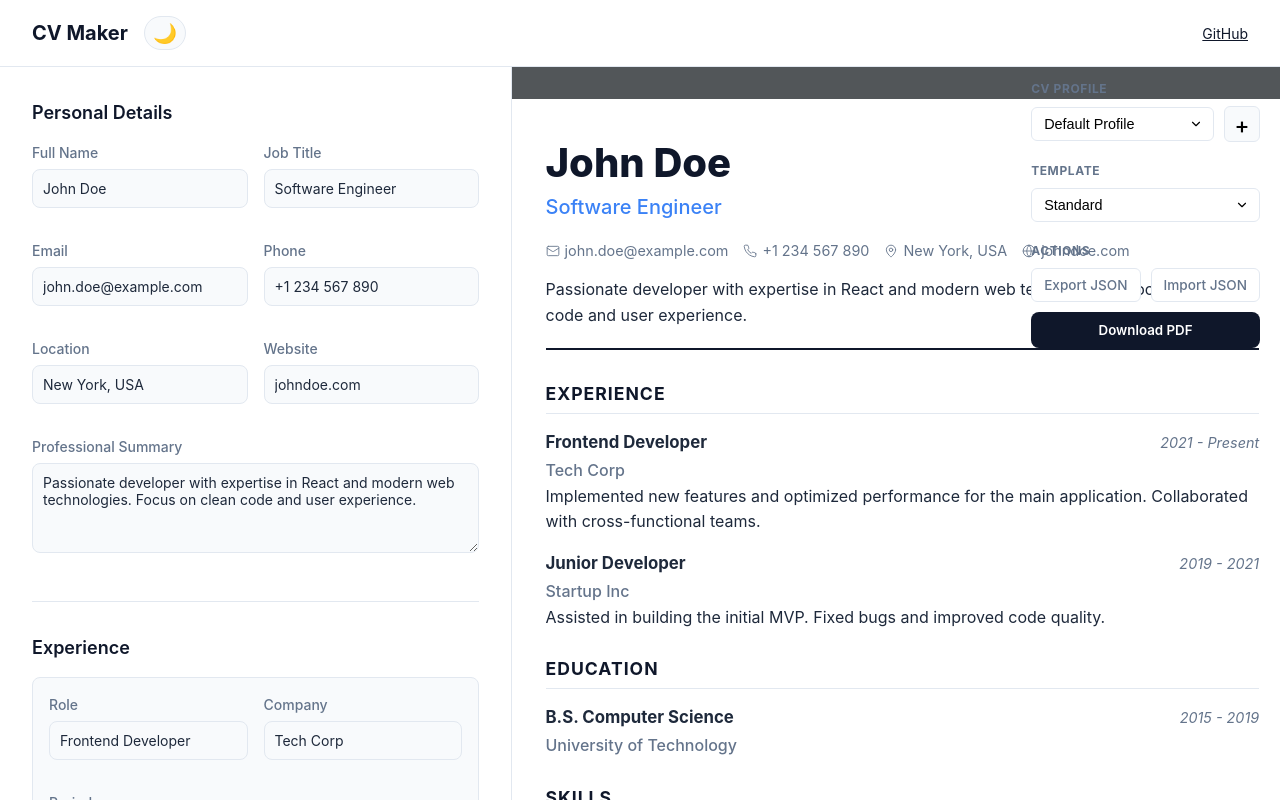
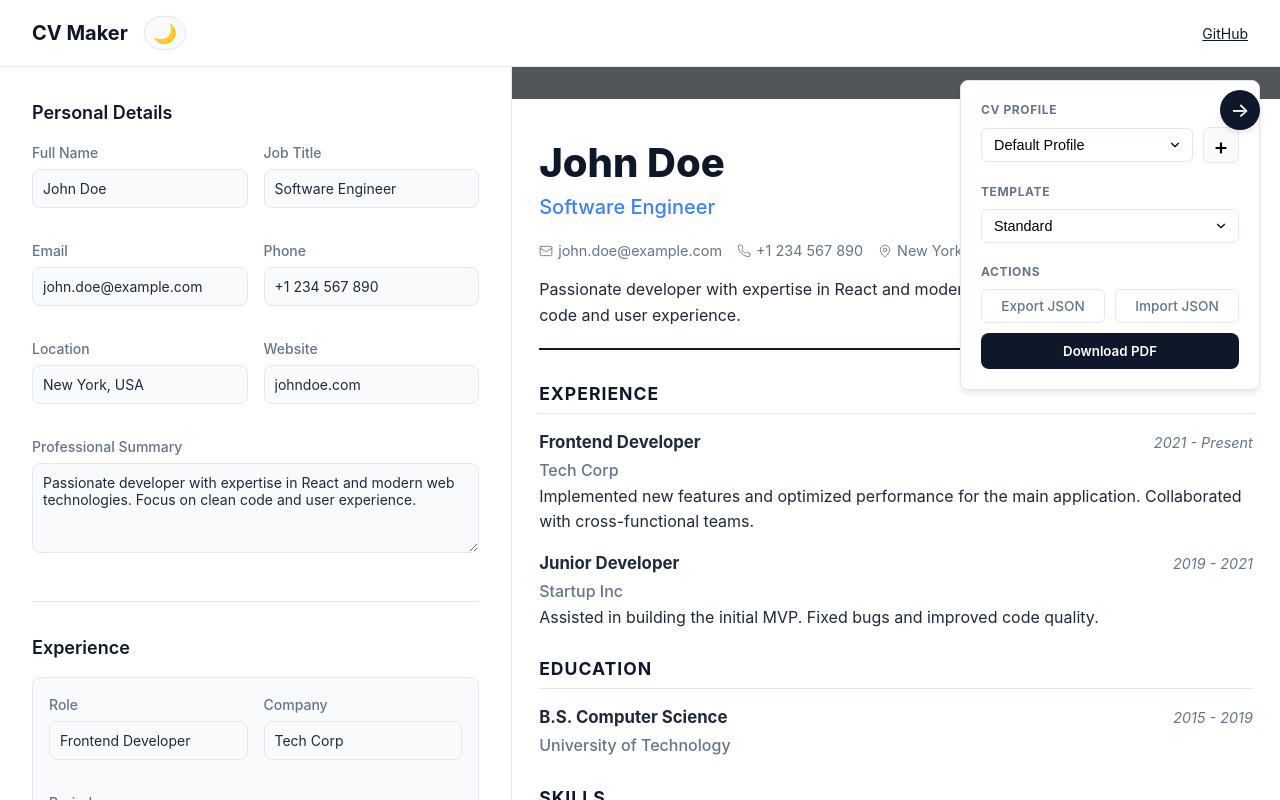
Before and after one commit to droidzemo/cvmaker, a React (Vite) app: page / in a window 1280 px wide. Built offline with nearby package versions, Linux system fonts and the light colour scheme.

Commit message:
fix(ui): remove invalid css nesting and alignment colors for dark mode

```diff
--- a/src/index.css
+++ b/src/index.css
@@ -288,16 +288,6 @@ button {
 }
 
 /* Toolbar & Switcher */
-.preview-toolbar {
-  position: fixed;
-  top: 80px;
-  right: 20px;
-  display: flex;
-  flex-direction: column;
-  gap: 20px;
-  z-index: 100;
-  align-items: stretch;
-
 /* Toolbar & Switcher */
 .preview-toolbar {
   position: fixed;
@@ -339,10 +329,8 @@ button {
   height: 40px;
   background: var(--color-primary);
   color: var(--color-white);
-    /* Fix: Use variable for contrast in dark mode */
   border-radius: 50%;
   box-shadow: var(--shadow-md);
-
   justify-content: center;
   font-size: 1.25rem;
   transition: all 0.3s ease;
@@ -350,7 +338,6 @@ button {
 
 [data-theme='dark'] .toolbar-toggle {
   color: #ffffff;
-    /* Force white icon in dark mode */
 }
 
 .toolbar-toggle.collapsed {
@@ -459,7 +446,8 @@ button {
 }
 
 [data-theme='dark'] .button-row .btn-sm {
-    background: #1e293b;
+  background: #0f172a;
+  /* Match Editor Input BG */
   color: #f1f5f9;
 }
 
@@ -510,4 +498,3 @@ button {
   background: #334155;
   color: white;
 }
-}
```
Lines whose indentation alone changed are shown as unchanged.
